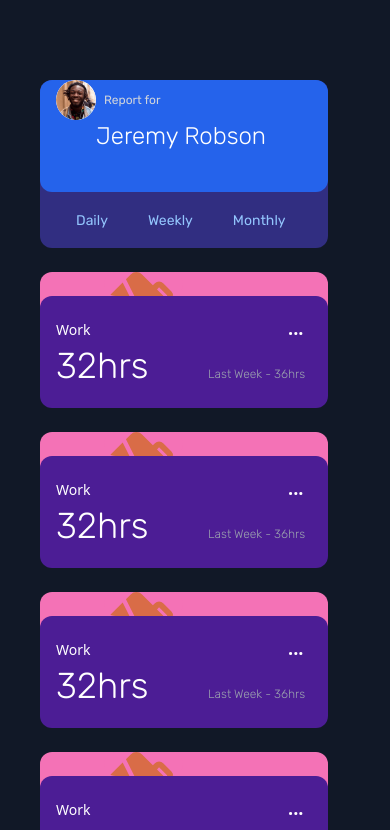
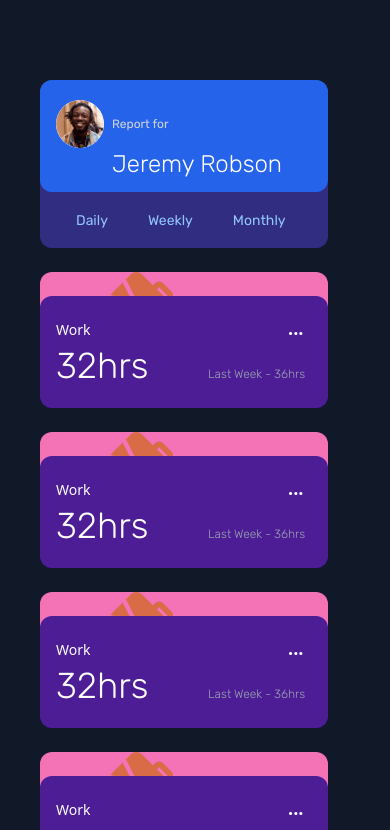
Before and after one commit to akanksha-patel-code/time-tracking-dashboard, a React (Create React App) app in the folder time-tracking-dashboard/: page / in a window 390 px wide. Shown: the top 830 px of the page. Built offline with nearby package versions, Linux system fonts and the light colour scheme.

Commit message:
added css for the responsiveness

```diff
--- a/time-tracking-dashboard/src/components/UserDetails/index.jsx
+++ b/time-tracking-dashboard/src/components/UserDetails/index.jsx
@@ -2,7 +2,7 @@ import React from 'react'
 
 export const UserDetails = (props) => {
     return (
-        <div className="bg-blue-600 sm:h-52 h-28 px-2 rounded-xl">
+        <div className="bg-blue-600 sm:h-52 h-28 px-2 rounded-xl py-5 sm:py-0">
             {props.children}
         </div>
     )
--- a/time-tracking-dashboard/src/components/UserName/index.jsx
+++ b/time-tracking-dashboard/src/components/UserName/index.jsx
@@ -4,7 +4,7 @@ export const UserName = () => {
   return (
     <div className="pl-2 pt-5 inline sm:block">
       <div className="text-xs text-gray-300 inline">Report for  </div>
-      <div className="text-white text-2xl ml-12 sm:ml-0 font-thin">Jeremy Robson</div>
+      <div className="text-white text-2xl ml-16 sm:ml-0 font-thin">Jeremy Robson</div>
     </div>
   );
 };
--- a/time-tracking-dashboard/src/components/UserProfilePicture/index.jsx
+++ b/time-tracking-dashboard/src/components/UserProfilePicture/index.jsx
@@ -4,7 +4,7 @@ import image from '../../images/image-geremy.png'
 export const UserProfilePicture = () => {
     return (
         <div className="pl-2 pt-4 inline sm:block">
-             <img alt="profile" src={image} className="bg-indigo-50 w-10 h-10 rounded-3xl inline sm:block" />
+             <img alt="profile" src={image} className="bg-indigo-50 w-12 h-12 rounded-3xl inline sm:block" />
         </div>
 
     )
```
